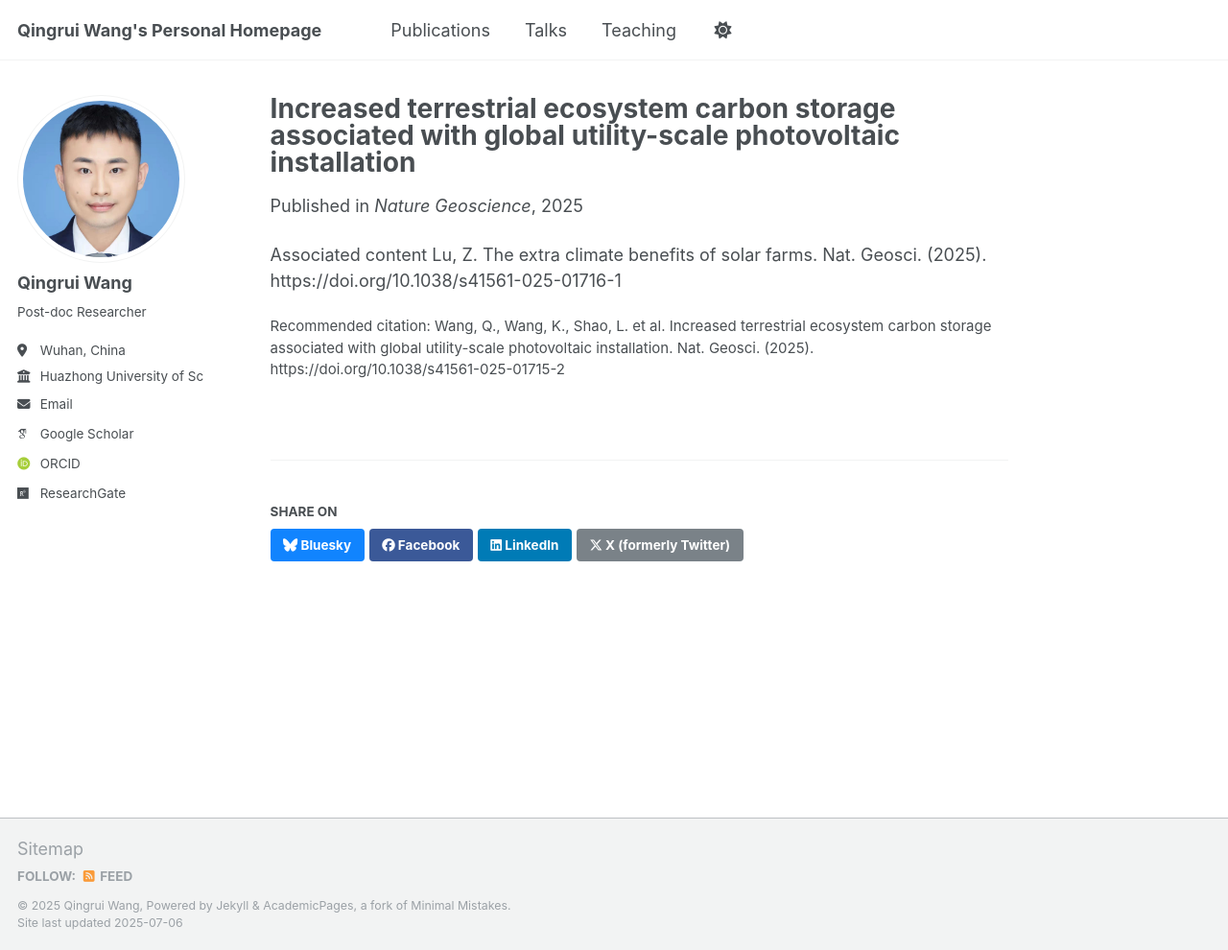
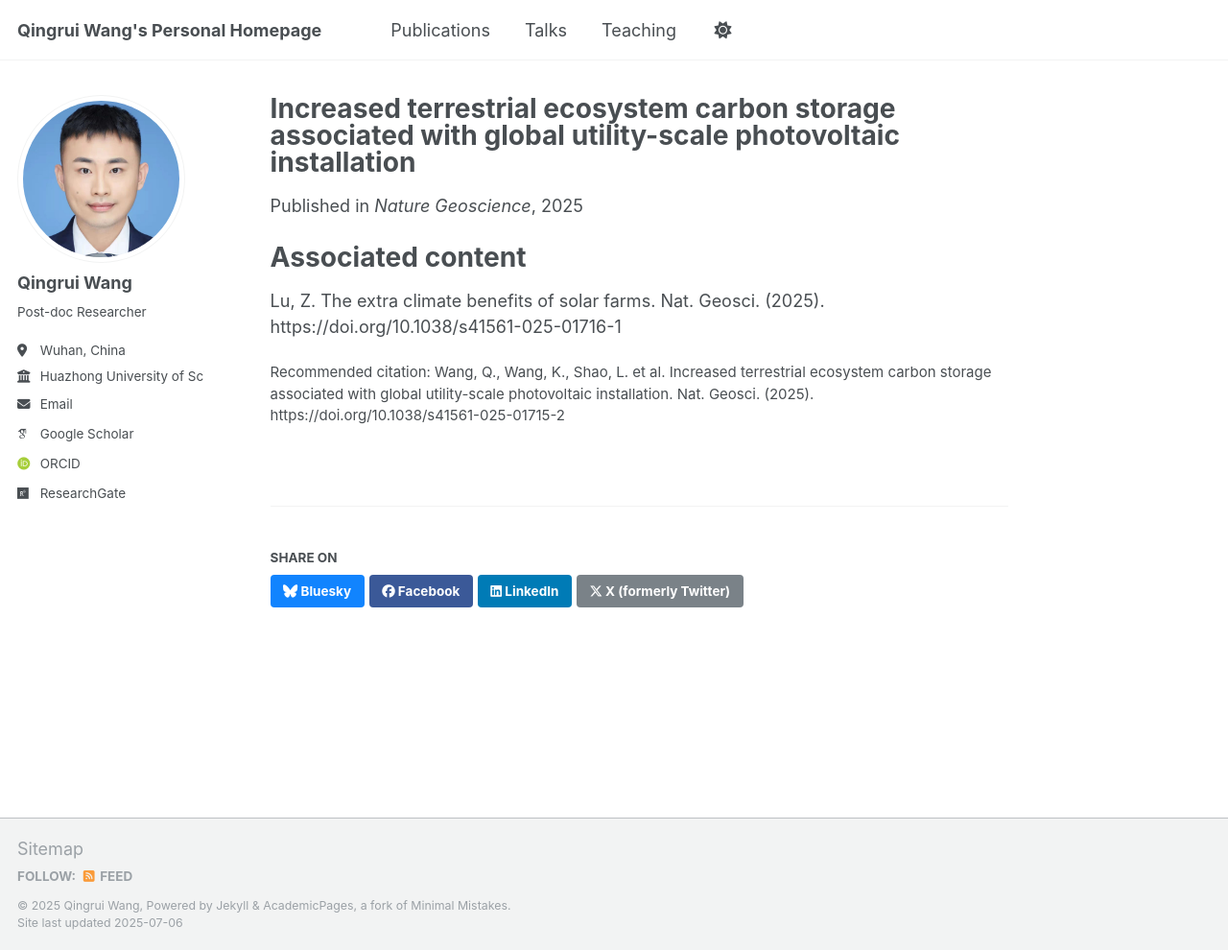
Before and after one commit to QingruiWang/QingruiWang.github.io, a Jekyll site: the page built from _publications/2025-07-05-pv-carbon-pool.md, in a window 1280 px wide and 990 px high. Shown: the whole window at 96% size. Built offline with Jekyll 4.4.1, drawn with Linux system fonts in a browser that asks for light colours; some web fonts are replaced; a script that is not in the unit is left out.

```diff
--- a/_publications/2025-07-05-pv-carbon-pool.md
+++ b/_publications/2025-07-05-pv-carbon-pool.md
@@ -11,5 +11,5 @@ venue: 'Nature Geoscience'
 # bibtexurl: ''
 citation: 'Wang, Q., Wang, K., Shao, L. et al. Increased terrestrial ecosystem carbon storage associated with global utility-scale photovoltaic installation. Nat. Geosci. (2025). https://doi.org/10.1038/s41561-025-01715-2'
 ---
-Associated content
+# Associated content
 Lu, Z. The extra climate benefits of solar farms. Nat. Geosci. (2025). https://doi.org/10.1038/s41561-025-01716-1
```
